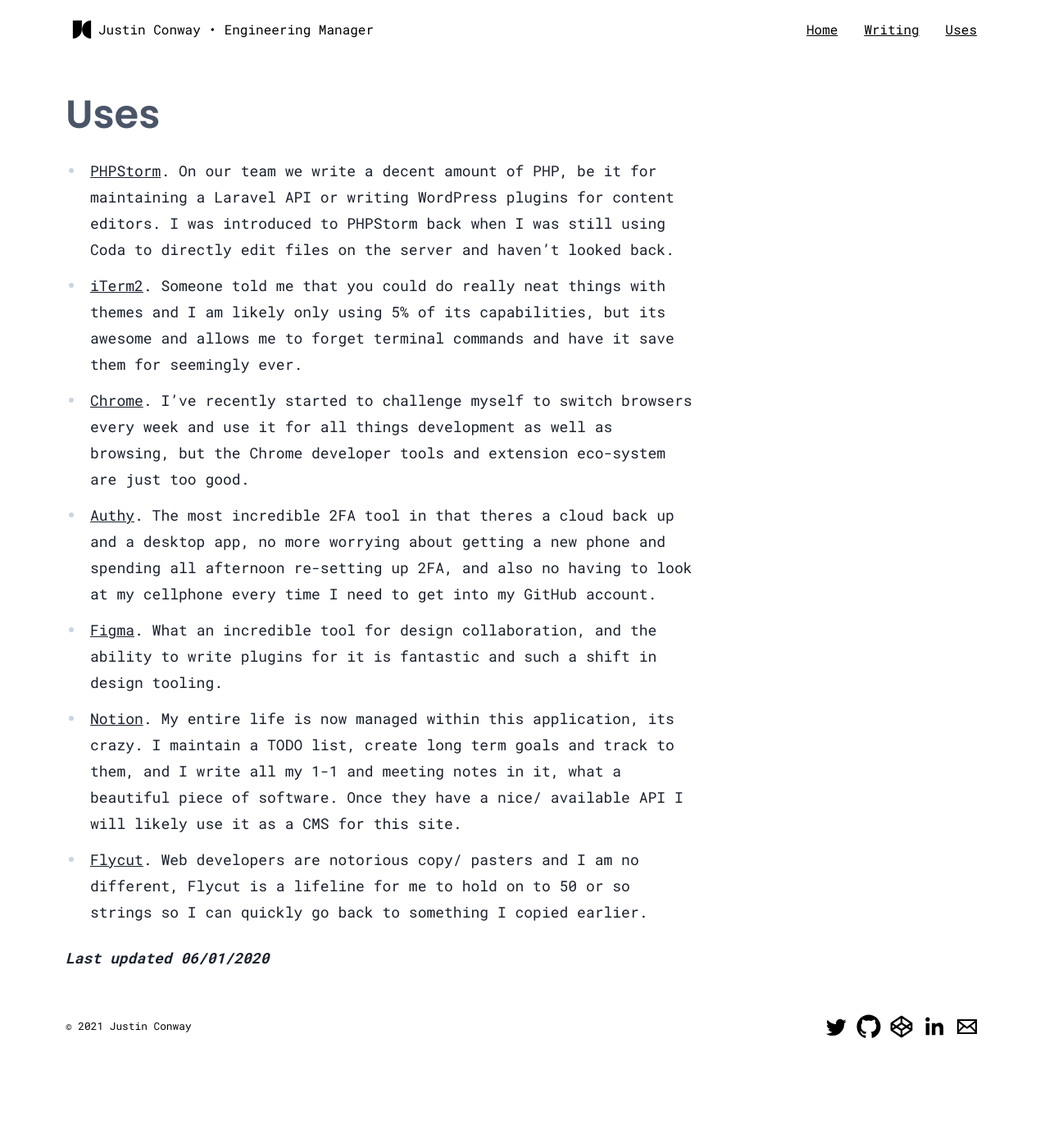
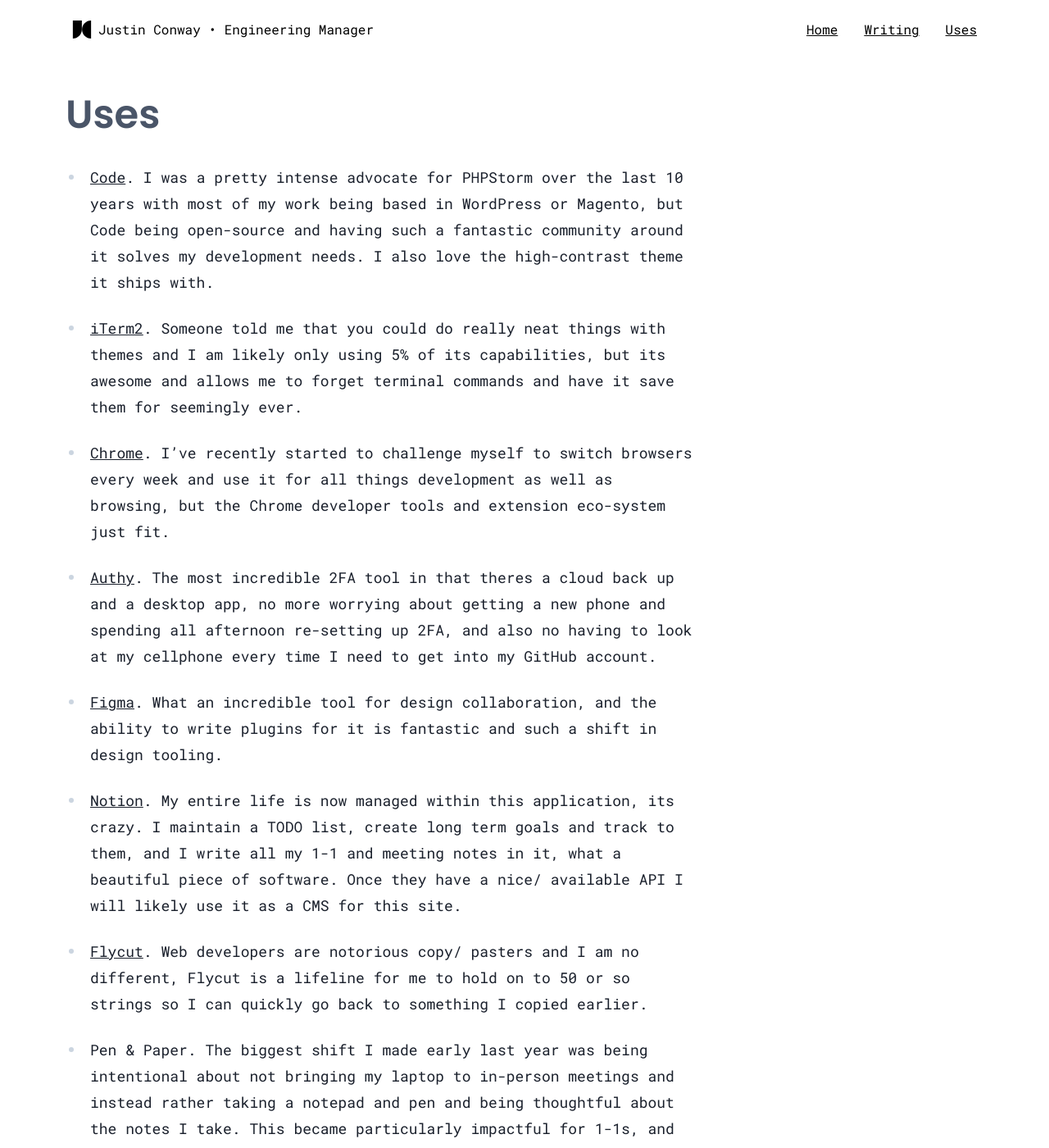
Before and after one commit to conwaydev/conwaydev.github.io, a Jekyll site: the page built from uses.markdown, in a window 1280 px wide and 1400 px high. Shown: the whole window at 82% size. Built offline with Jekyll 4.4.1, drawn with Linux system fonts in a browser that asks for light colours; some of the changed text lies outside the part shown.

Commit message:
Updated Uses

```diff
--- a/uses.markdown
+++ b/uses.markdown
@@ -5,12 +5,20 @@
 layout: page
 ---
 
-* <a href="https://www.jetbrains.com/phpstorm/" target="_blank" rel="noreferrer">PHPStorm</a>. On our team we write a decent amount of PHP, be it for maintaining a Laravel API or writing WordPress plugins for content editors. I was introduced to PHPStorm back when I was still using Coda to directly edit files on the server and haven't looked back.
+* <a href="https://code.visualstudio.com/" target="_blank" rel="noreferrer">Code</a>. I was a pretty intense advocate for PHPStorm over the last 10 years with most of my work being based in WordPress or Magento, but Code being open-source and having such a fantastic community around it solves my development needs. I also love the high-contrast theme it ships with.
+
 * <a href="https://www.iterm2.com/" target="_blank" rel="noreferrer">iTerm2</a>. Someone told me that you could do really neat things with themes and I am likely only using 5% of its capabilities, but its awesome and allows me to forget terminal commands and have it save them for seemingly ever.
-* <a href="https://www.google.com/chrome/" target="_blank" rel="noreferrer">Chrome</a>. I've recently started to challenge myself to switch browsers every week and use it for all things development as well as browsing, but the Chrome developer tools and extension eco-system are just too good.
+
+* <a href="https://www.google.com/chrome/" target="_blank" rel="noreferrer">Chrome</a>. I've recently started to challenge myself to switch browsers every week and use it for all things development as well as browsing, but the Chrome developer tools and extension eco-system just fit.
+
 * <a href="https://authy.com/" target="_blank" rel="noreferrer">Authy</a>. The most incredible 2FA tool in that theres a cloud back up and a desktop app, no more worrying about getting a new phone and spending all afternoon re-setting up 2FA, and also no having to look at my cellphone every time I need to get into my GitHub account.
+
 * <a href="https://www.figma.com/" target="_blank" rel="noreferrer">Figma</a>. What an incredible tool for design collaboration, and the ability to write plugins for it is fantastic and such a shift in design tooling.
+
 * <a href="https://www.notion.so/" target="_blank" rel="noreferrer">Notion</a>. My entire life is now managed within this application, its crazy. I maintain a TODO list, create long term goals and track to them, and I write all my 1-1 and meeting notes in it, what a beautiful piece of software. Once they have a nice/ available API I will likely use it as a CMS for this site.
+
 * <a href="https://github.com/TermiT/Flycut" target="_blank" rel="noreferrer">Flycut</a>. Web developers are notorious copy/ pasters and I am no different, Flycut is a lifeline for me to hold on to 50 or so strings so I can quickly go back to something I copied earlier.
 
-<em>**Last updated 06/01/2020**</em>
+* Pen & Paper. The biggest shift I made early last year was being intentional about not bringing my laptop to in-person meetings and instead rather taking a notepad and pen and being thoughtful about the notes I take. This became particularly impactful for 1-1s, and it may seem like it takes more time to digitally document it in our tools like Lattice or Confluence, it has helped significantly in my memory of the meetings and conversations.
+
+<em>**Last updated 01/03/2021**</em>
```
